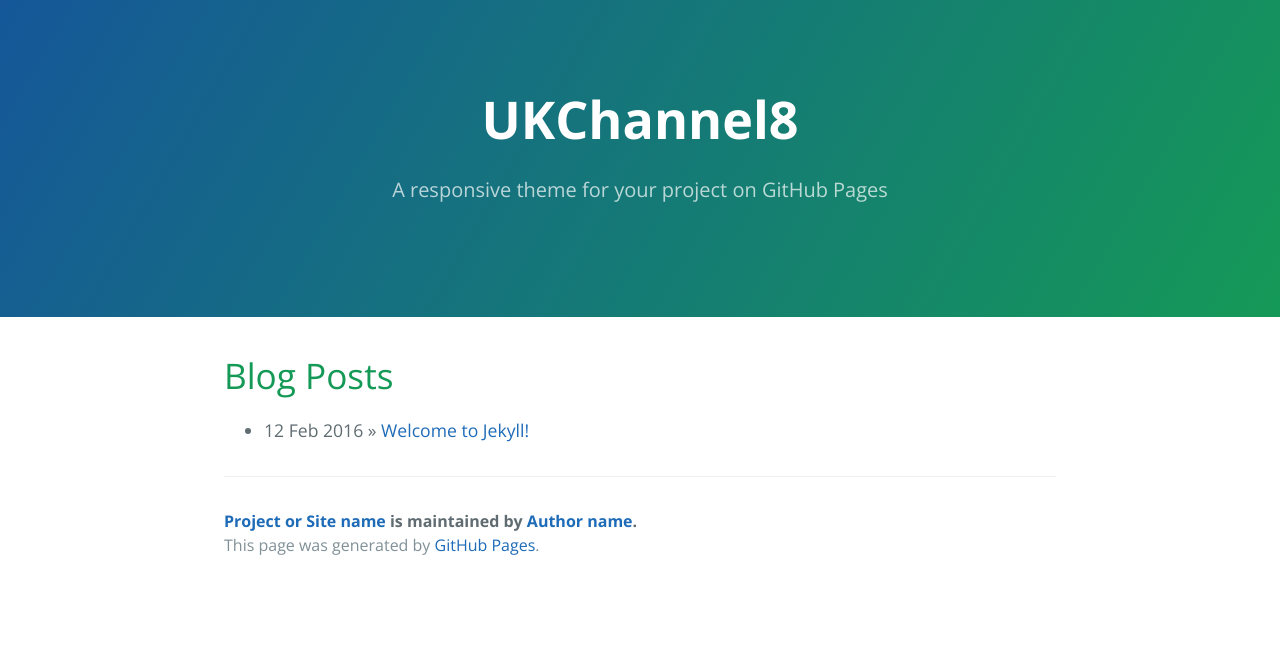
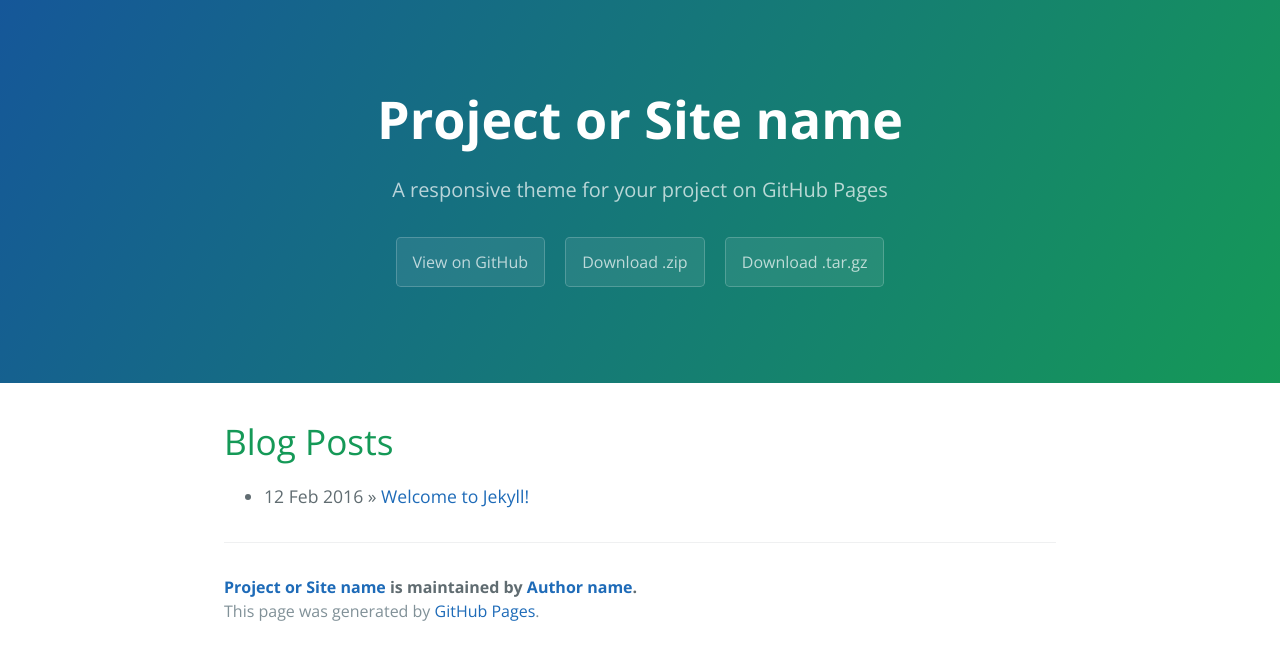
Before and after one commit to UKChannel8/UKChannel8.github.io, a Jekyll site: the page built from index.html, in a window 1280 px wide. Shown: the top 660 px of the page. Built offline with Jekyll 4.4.1, drawn with Linux system fonts in a browser that asks for light colours; the list of posts is cut into pages by our own code.

Commit message:
cayman theme

```diff
--- a/_includes/head.html
+++ b/_includes/head.html
@@ -1,6 +1,6 @@
 <head>
   <meta charset="UTF-8">
-  <title>UKChannel8</title>
+  <title>{{ site.title }}</title>
   <meta name="viewport" content="width=device-width, initial-scale=1">
   <meta name="theme-color" content="#157878">
   <link rel="stylesheet" href="{{ site.baseurl }}/css/normalize.css">
--- a/_includes/page-header.html
+++ b/_includes/page-header.html
@@ -1,4 +1,7 @@
 <section class="page-header">
-  <h1 class="project-name">UKChannel8</h1>
+  <h1 class="project-name">{{ site.title }}</h1>
   <h2 class="project-tagline">{{ site.tagline }}</h2>
+  <a href="#" class="btn">View on GitHub</a>
+  <a href="#" class="btn">Download .zip</a>
+  <a href="#" class="btn">Download .tar.gz</a>
 </section>
```
